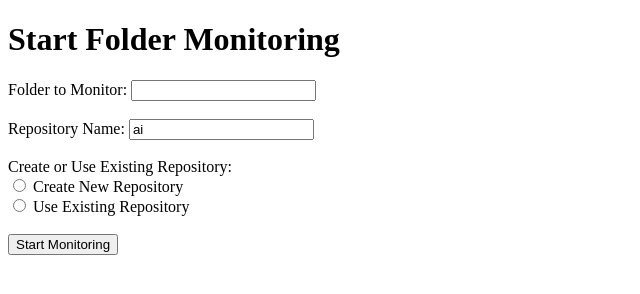
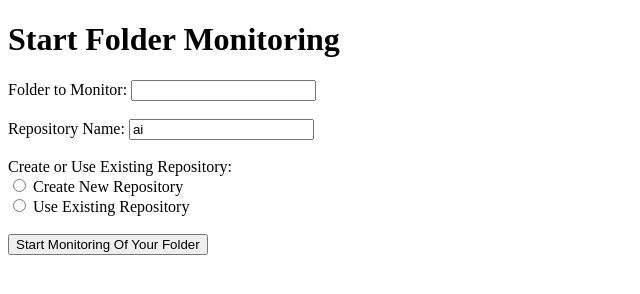
Before and after one commit to Abrar9825/Github-Automation-With-AI, a website: page public/index.html in a window 1280 px wide. Shown: the whole page, without its empty margins (0-640 px from the left). Drawn offline with Linux system fonts and the light colour scheme.

Commit message:
Strcture Wise Folder

```diff
--- a/public/index.html
+++ b/public/index.html
@@ -20,7 +20,7 @@
         <input type="radio" id="useExistingRepo" name="name" value="n">
         <label for="useExistingRepo">Use Existing Repository</label><br><br>
 
-        <button type="submit">Start Monitoring</button>
+        <button type="submit">Start Monitoring Of Your Folder</button>
     </form>
 </body>
 </html>
```
